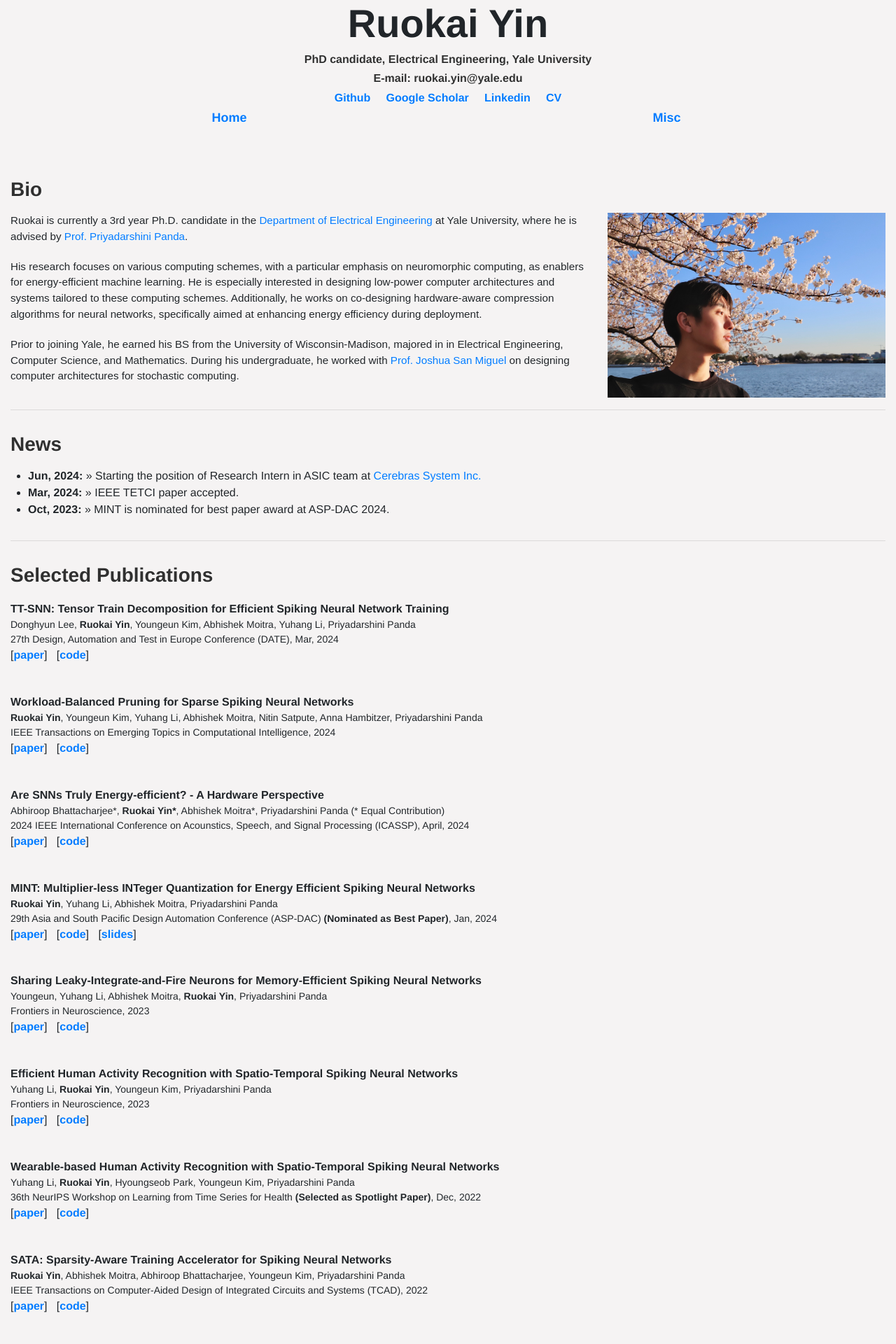
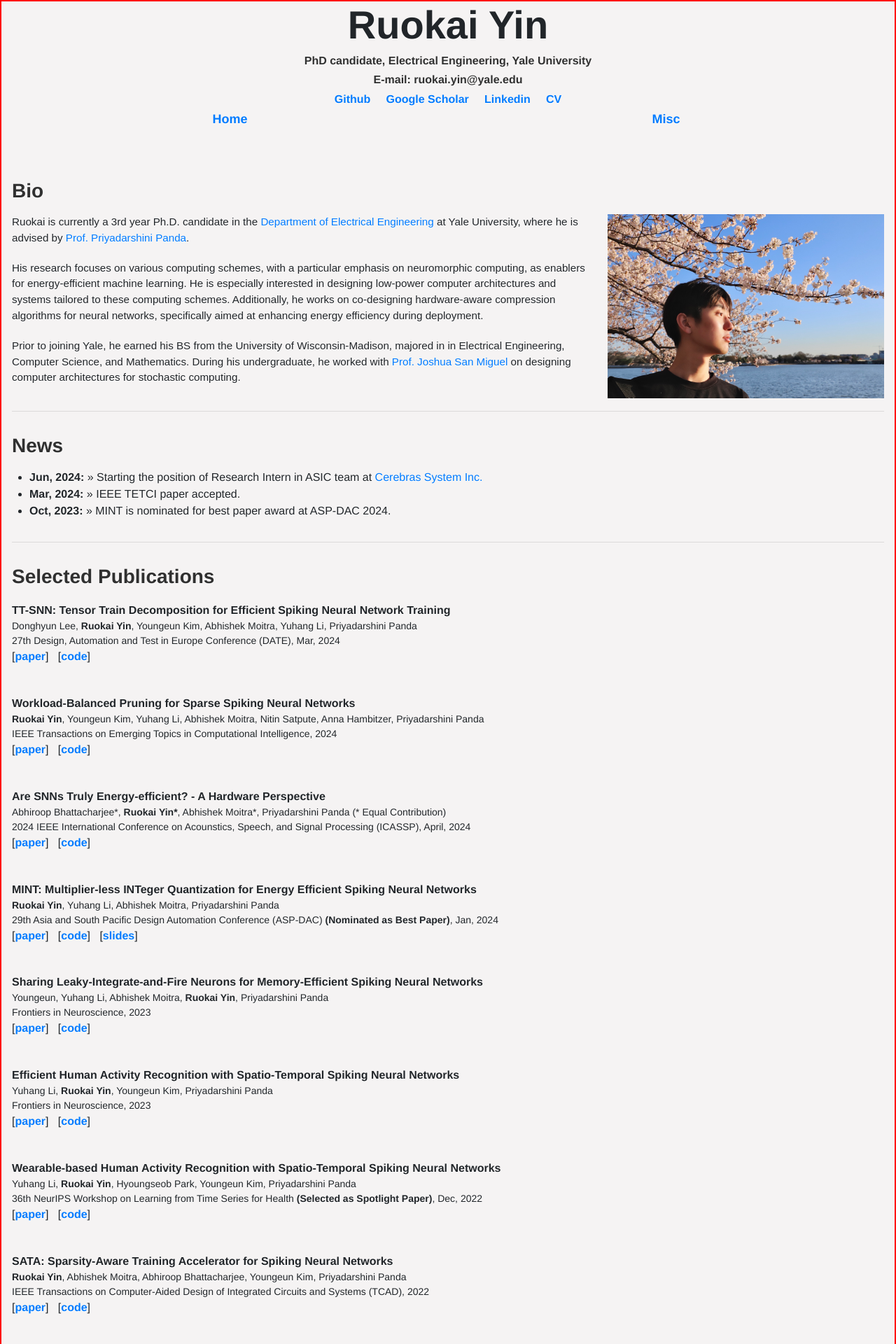
Before and after one commit to RuokaiYin/RuokaiYin.github.io, a Jekyll site: the page built from index.html, in a window 1280 px wide. Shown: the top 1920 px of the page at 70% size. Built offline with Jekyll 4.4.1, drawn with Linux system fonts in a browser that asks for light colours.

Commit message:
Update main.scss

```diff
--- a/_sass/main.scss
+++ b/_sass/main.scss
@@ -7,7 +7,8 @@
 .container {
   margin: 0 auto;
   background: #fdfafaa2;
-  max-width: 1300px;
+  max-width: 1600px;
+  border: 2px solid red; // Temporary border to visualize the container
 }
 
 .vcenter {
```
